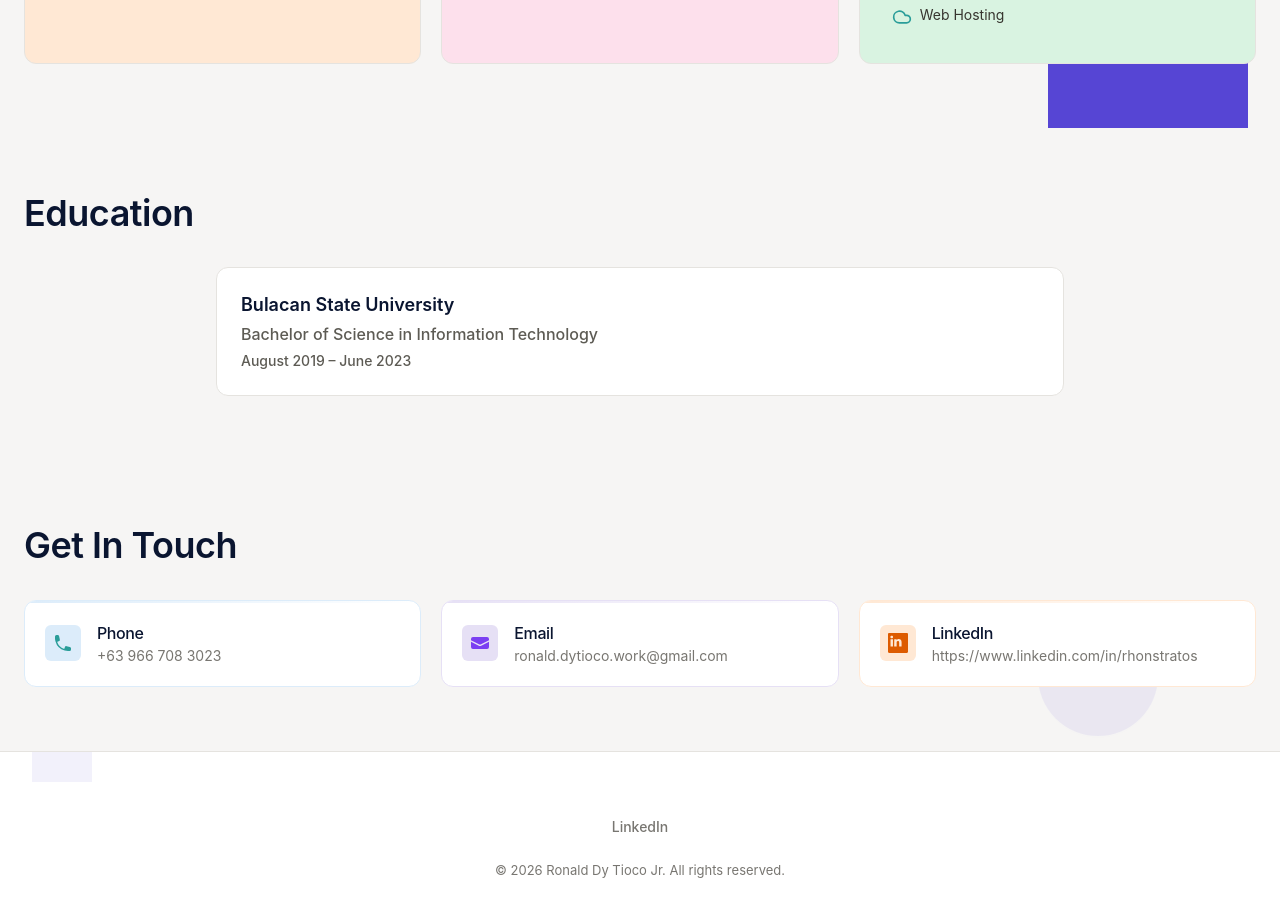
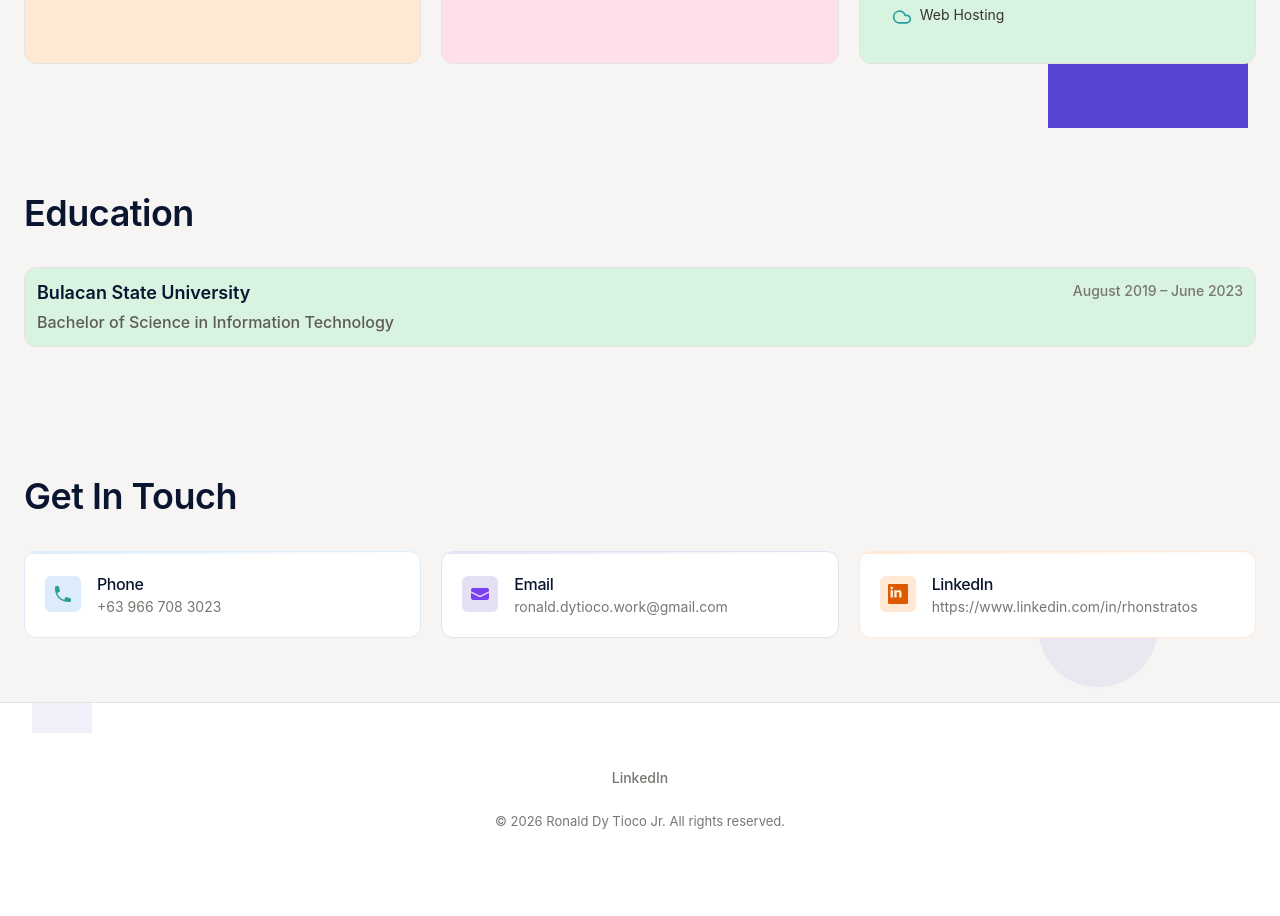
Before and after one commit to rhonstratos/rhonstratos, a React (Vite) app in the folder portfolio/: page / in a window 1280 px wide. Shown: the part 2800-3716 px from the top of the page. After the commit the page ends 3694 px from the top, so only its background shows below. Built offline with nearby package versions, Linux system fonts and the light colour scheme.

Commit message:
fix: education section

```diff
--- a/portfolio/src/components/EducationSection.tsx
+++ b/portfolio/src/components/EducationSection.tsx
@@ -1,4 +1,12 @@
 import AnimatedSection from "./AnimatedSection";
+
+const tints = [
+  "bg-card-tint-mint",
+  "bg-card-tint-sky",
+  "bg-card-tint-lavender",
+  "bg-card-tint-peach",
+  "bg-card-tint-rose",
+];
 
 export default function EducationSection({
   education,
@@ -12,45 +20,45 @@ export default function EducationSection({
   return (
     <section
       id="education"
-      aria-labelledby="education-region-label"
+      aria-labelledby="education-heading"
       className="py-section-sm md:py-section bg-surface relative overflow-hidden"
     >
-      <div
-        className="absolute top-0 left-8 w-0.5 h-full opacity-[0.07] pointer-events-none"
-        aria-hidden="true"
-      />
-
-      <AnimatedSection className="px-6">
+      <AnimatedSection className="px-xl">
         <h2
           id="education-heading"
-          className="text-heading-3 md:text-heading-2 text-brand_navy mb-6 md:mb-8 font-sans"
+          className="text-heading-3 md:text-heading-2 text-brand_navy mb-xl md:mb-xxl font-sans"
         >
           Education
         </h2>
       </AnimatedSection>
 
-      <div className="mx-auto px-6 grid gap-xl max-w-4xl">
+      <div className="mx-auto px-xl grid gap-xl">
+        {education.map((edu, i) => (
           <div
-          id={`${education[0]?.institution}-card`}
+            key={edu.institution}
+            id={`${edu.institution}-card`}
             role="article"
-          aria-labelledby={`${education[0]?.institution}-heading`}
-          className={`rounded-lg p-xl border border-hairline transition-transform duration-200 hover:-translate-y-0.5 ${
-            education.length > 1 ? "bg-card-tint-mint text-charcoal" : "bg-canvas"
-          } animate-fade-in-up`}
+            aria-labelledby={`${edu.institution}-heading`}
+            className={`rounded-lg p-sm border border-hairline transition-transform duration-200 hover:-translate-y-0.5 ${tints[i % tints.length]} animate-fade-in-up`}
           >
+            <div className="flex flex-col sm:flex-row sm:items-start sm:justify-between gap-xxs sm:gap-md">
+              <div>
                 <h3
-            id={`${education[0]?.institution}-heading`}
+                  id={`${edu.institution}-heading`}
                   className="text-heading-5 text-brand_navy mb-xxs font-sans"
                 >
-            {education[0]?.institution || ""}
+                  {edu.institution}
                 </h3>
-          <p className="text-body-md-medium text-slate mb-1 font-sans">
-            {education[0]?.degree || ""}
-          </p>
-          <p className="text-body-sm font-medium text-slate font-sans">
-            {education[0]?.period || ""}
+                <p className="text-body-md-medium text-slate font-sans">
+                  {edu.degree}
                 </p>
               </div>
+              <span className="text-body-sm whitespace-nowrap font-medium text-steel font-sans shrink-0 mt-xxs sm:mt-0">
+                {edu.period}
+              </span>
+            </div>
+          </div>
+        ))}
       </div>
     </section>
   );
```
Lines whose indentation alone changed are shown as unchanged.
